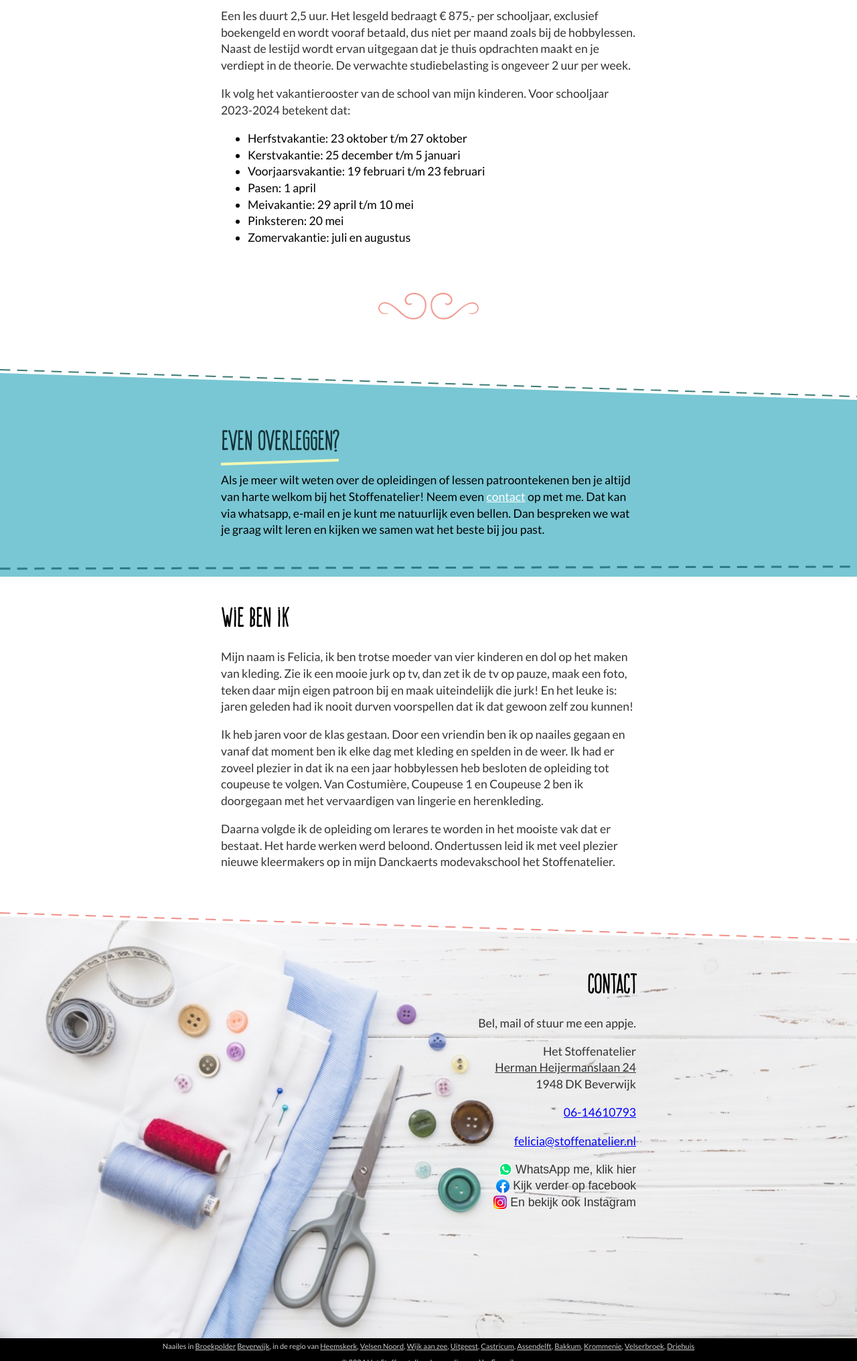
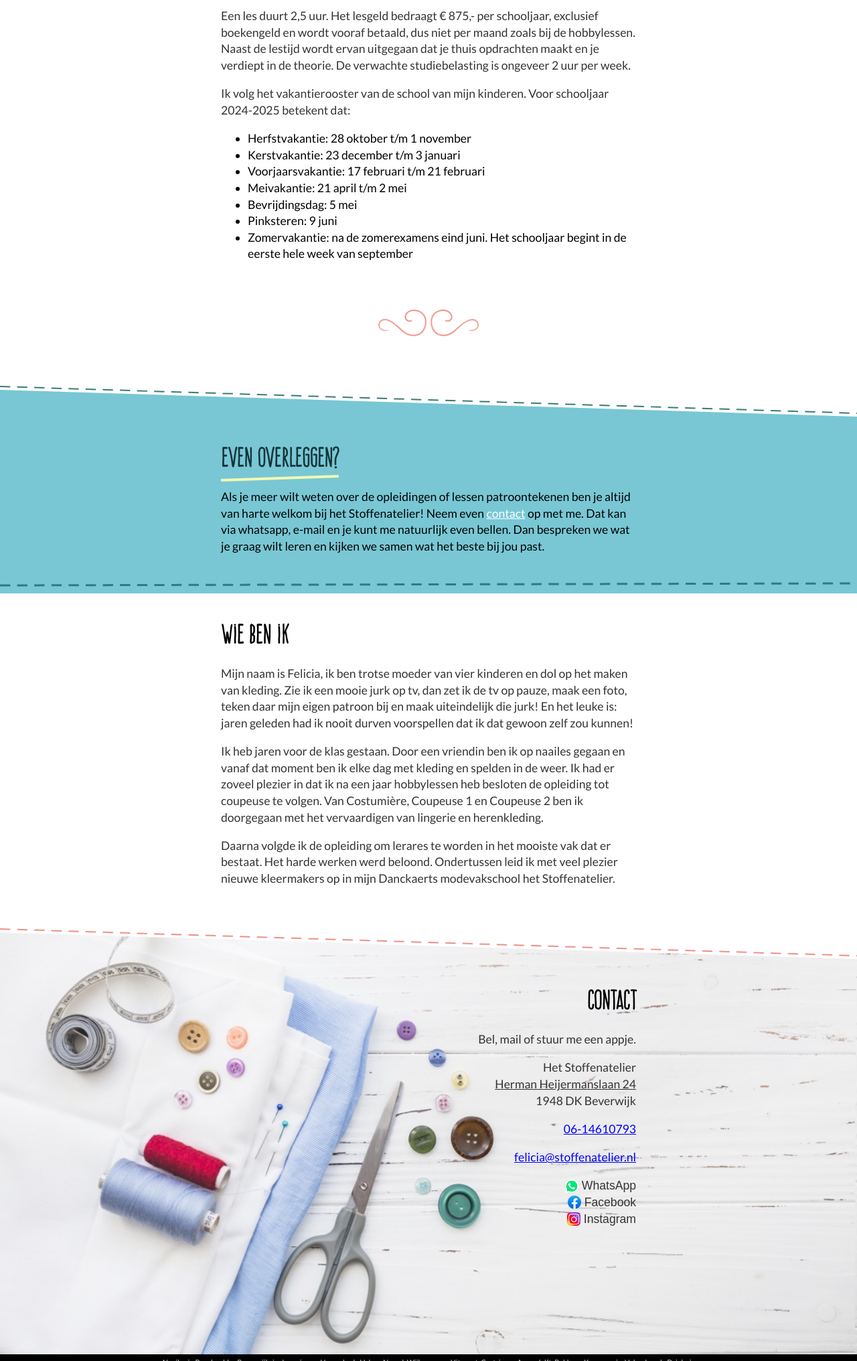
Before and after one commit to mrtnkl/hetstoffenatelier, a plain HTML site: page patroontekenen/index.html in a window 1280 px wide. Shown: the part 2700-4732 px from the top of the page at 67% size. Drawn offline with Linux system fonts and the light colour scheme.

Commit message:
Aanpassingen 2024/202

```diff
--- a/patroontekenen/index.html
+++ b/patroontekenen/index.html
@@ -82,16 +82,16 @@
               Een les duurt 2,5 uur. Het lesgeld bedraagt € 875,- per schooljaar, exclusief boekengeld en wordt vooraf betaald, dus niet per maand zoals bij de hobbylessen. Naast de lestijd wordt ervan uitgegaan dat je thuis opdrachten maakt en je verdiept in de theorie. De verwachte studiebelasting is ongeveer 2 uur per week.
             </p>
             <p>
-              Ik volg het vakantierooster van de school van mijn kinderen. Voor schooljaar 2023-2024 betekent dat:
+              Ik volg het vakantierooster van de school van mijn kinderen. Voor schooljaar 2024-2025 betekent dat:
             </p>
             <ul>
-              <li>Herfstvakantie: 23 oktober t/m 27 oktober</li>
-              <li>Kerstvakantie: 25 december t/m 5 januari</li>
-              <li>Voorjaarsvakantie: 19 februari t/m 23 februari</li>
-              <li>Pasen: 1 april</li>
-              <li>Meivakantie: 29 april t/m 10 mei</li>
-              <li>Pinksteren: 20 mei</li>
-              <li>Zomervakantie: juli en augustus</li>
+              <li>Herfstvakantie: 28 oktober t/m 1 november</li>
+              <li>Kerstvakantie: 23 december t/m 3 januari</li>
+              <li>Voorjaarsvakantie: 17 februari t/m 21 februari</li>
+              <li>Meivakantie: 21 april t/m 2 mei</li>
+              <li>Bevrijdingsdag: 5 mei</li>
+              <li>Pinksteren: 9 juni</li>
+              <li>Zomervakantie: na de zomerexamens eind juni. Het schooljaar begint in de eerste hele week van september</li>
             </ul>
             <div class="icon icon-friemeltje"></div>
           </div>
@@ -149,15 +149,15 @@
           </p>
           <p>
             <span class="whatsapp">
-              <a href="https://wa.me/31614610793">WhatsApp me, klik hier</a>
+              <a href="https://wa.me/31614610793">WhatsApp</a>
             </span>
             <br>
             <span class="facebook">
-              <a href="https://facebook.com/hetstoffenatelier">Kijk verder op facebook</a>
+              <a href="https://facebook.com/hetstoffenatelier">Facebook</a>
             </span>
             <br>
             <span class="instagram">
-              <a href="https://www.instagram.com/stoffenatelier/">En bekijk ook Instagram</a>
+              <a href="https://www.instagram.com/stoffenatelier/">Instagram</a>
             </span>
           </p>
         </div>
```
Also changed, not shown: index.html (+13 -14 lines), opleidingen/index.html (+15 -16 lines).
